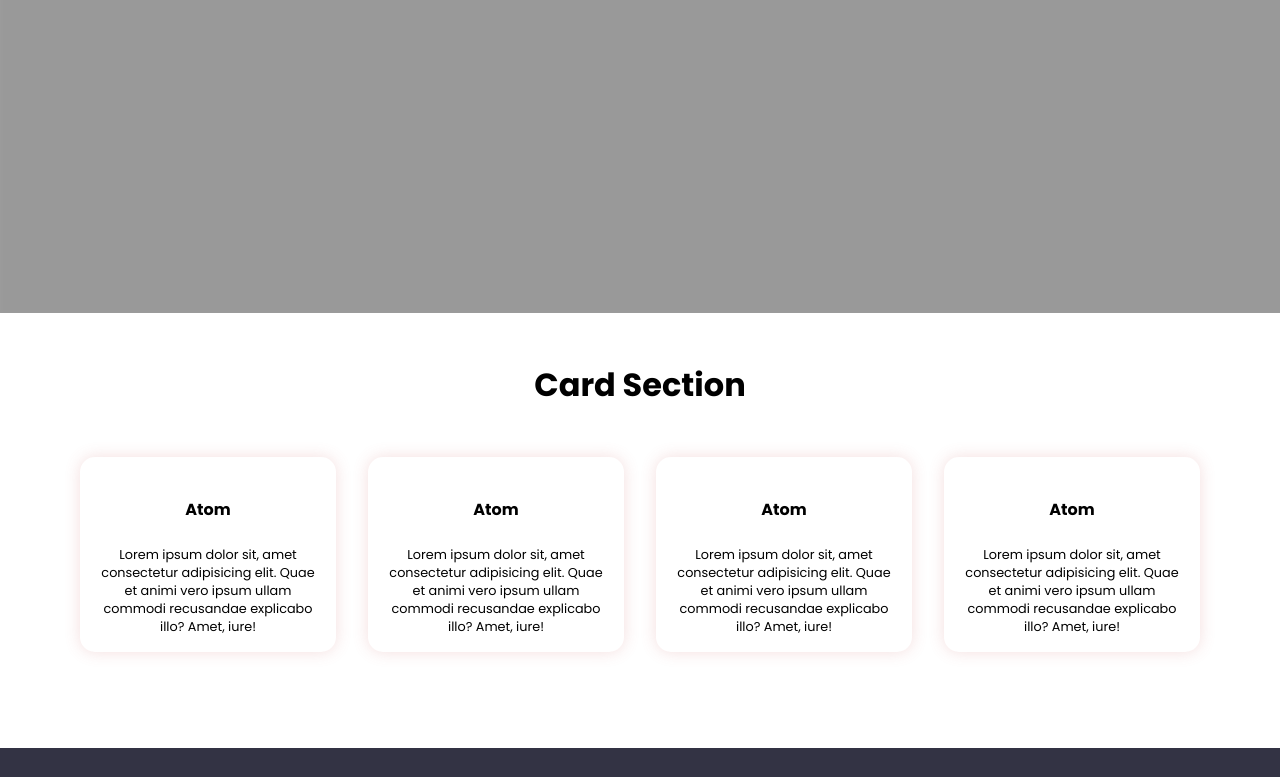
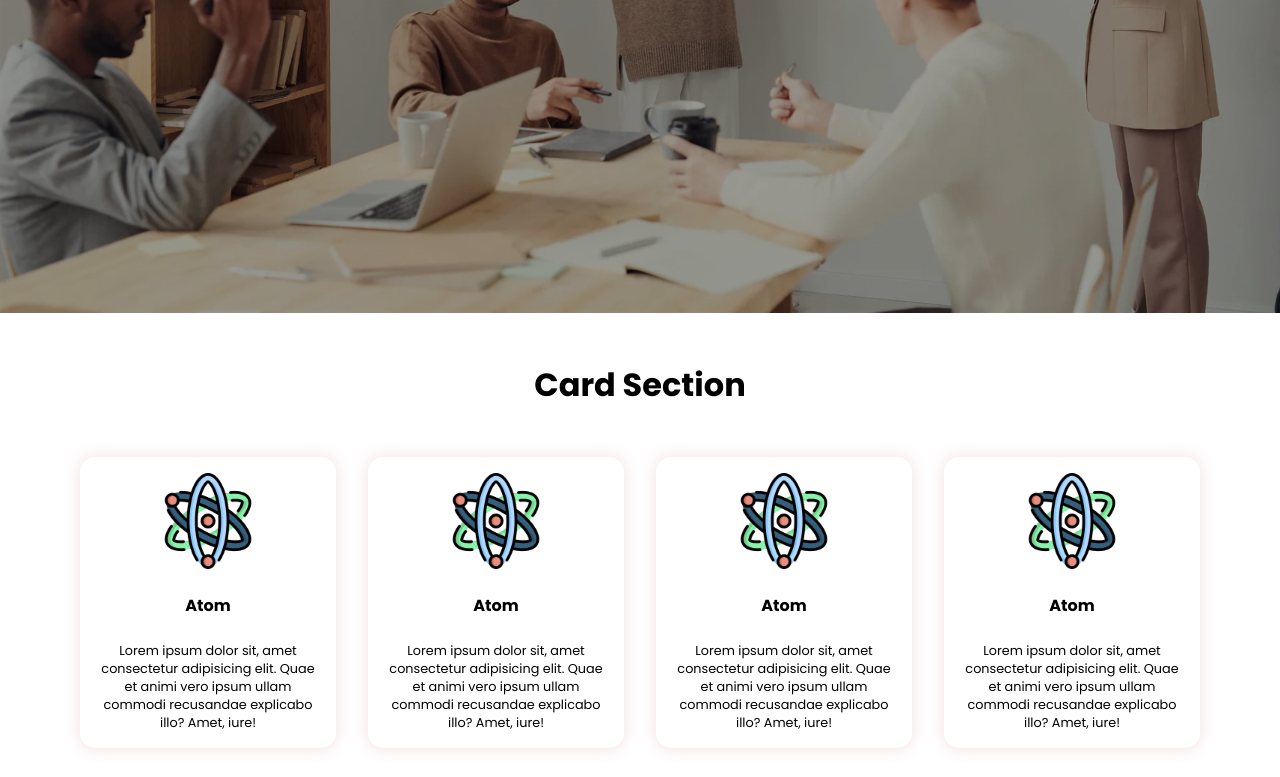
Before and after one commit to Hackphiles2/Hackphiles-web-demo, a plain HTML site: page index.html in a window 1280 px wide. Shown: the part 487-1264 px from the top of the page. Drawn offline with Linux system fonts and the light colour scheme; the site is published under a folder, as on GitHub Pages, so addresses that start at the root find nothing.

Commit message:
images link added

```diff
--- a/index.html
+++ b/index.html
@@ -44,22 +44,22 @@
         <h1 class="card-section-header">Card Section</h1>
         <div class="cards-container">
             <div class="card">
-                <img class="card-image" src="/images/atom.png" alt="">
+                <img class="card-image" src="images/atom.png" alt="">
                 <h6>Atom</h6>
                 <p>Lorem ipsum dolor sit, amet consectetur adipisicing elit. Quae et animi vero ipsum ullam commodi recusandae explicabo illo? Amet, iure!</p>
             </div>
             <div class="card">
-                <img class="card-image" src="/images/atom.png" alt="">
+                <img class="card-image" src="images/atom.png" alt="">
                 <h6>Atom</h6>
                 <p>Lorem ipsum dolor sit, amet consectetur adipisicing elit. Quae et animi vero ipsum ullam commodi recusandae explicabo illo? Amet, iure!</p>
             </div>
             <div class="card">
-                <img class="card-image" src="/images/atom.png" alt="">
+                <img class="card-image" src="images/atom.png" alt="">
                 <h6>Atom</h6>
                 <p>Lorem ipsum dolor sit, amet consectetur adipisicing elit. Quae et animi vero ipsum ullam commodi recusandae explicabo illo? Amet, iure!</p>
             </div>
             <div class="card">
-                <img class="card-image" src="/images/atom.png" alt="">
+                <img class="card-image" src="images/atom.png" alt="">
                 <h6>Atom</h6>
                 <p>Lorem ipsum dolor sit, amet consectetur adipisicing elit. Quae et animi vero ipsum ullam commodi recusandae explicabo illo? Amet, iure!</p>
             </div>
--- a/style.css
+++ b/style.css
@@ -53,7 +53,7 @@ a{
     color: #fff;
 }
 .land-screen{
-    background-image: url('/images/landing page bg.jpg');
+    background-image: url('images/landing page bg.jpg');
     width: 100%;
     height: 100vh;
     background-size: cover;
```
